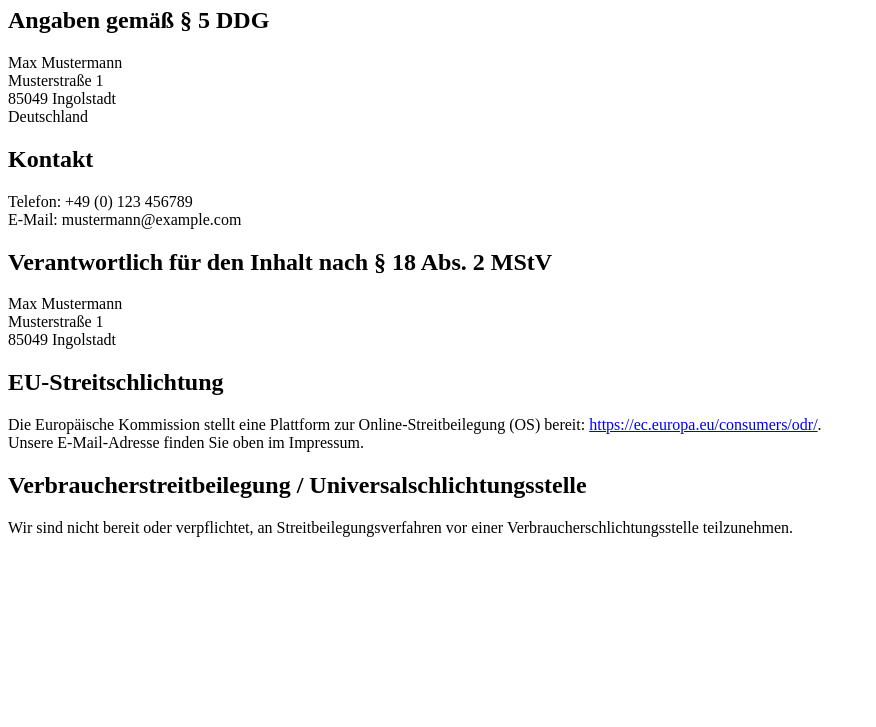
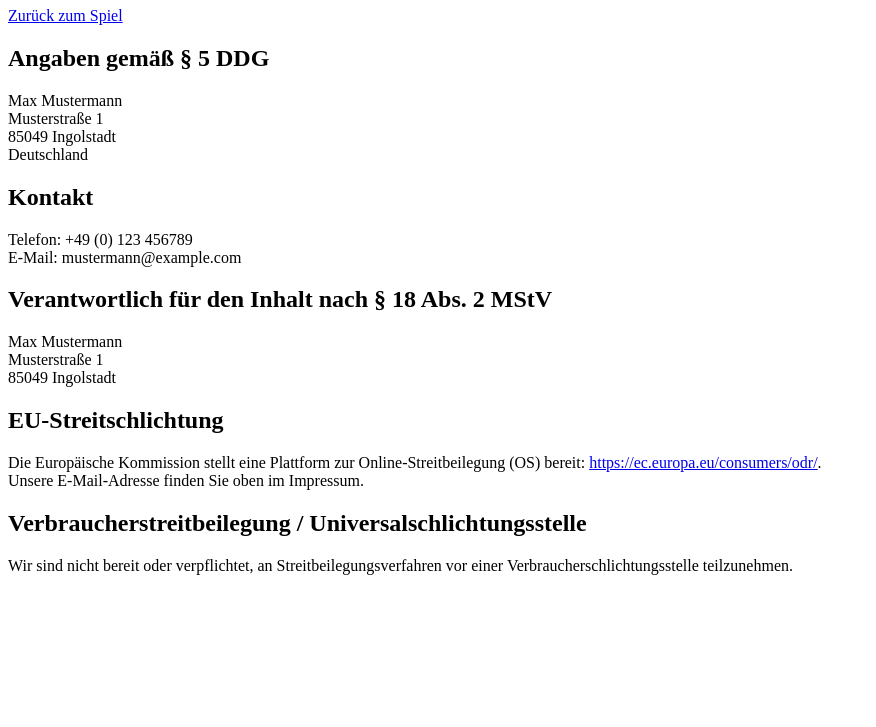
Before and after one commit to bastianelm/Sharky, a plain HTML site: page impressum.html in a window 1280 px wide. Shown: the part 73-800 px from the top of the page, without its empty margins (0-876 px from the left). Drawn offline with Linux system fonts and the light colour scheme.

Commit message:
added link to get back to game

```diff
--- a/impressum.html
+++ b/impressum.html
@@ -8,6 +8,7 @@
 <body>
 
     <h1>Impressum</h1>
+    <a href="index.html">Zurück zum Spiel</a>
 
     <h2>Angaben gemäß § 5 DDG</h2>
     <p>
```
